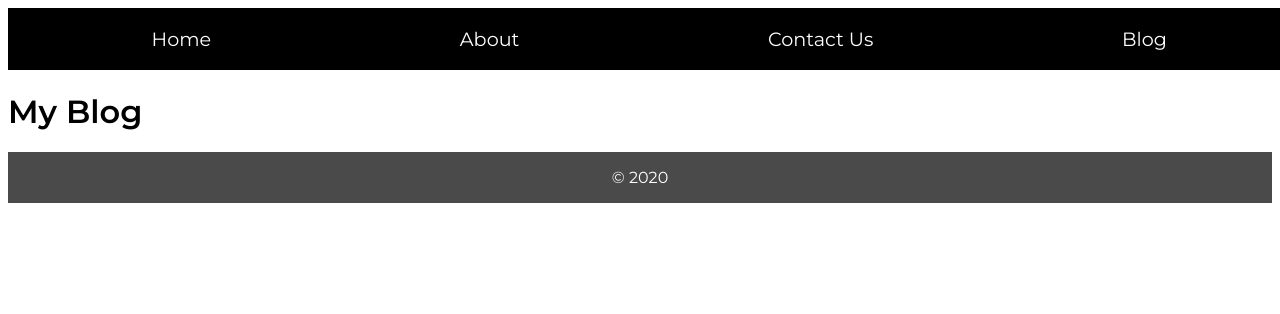
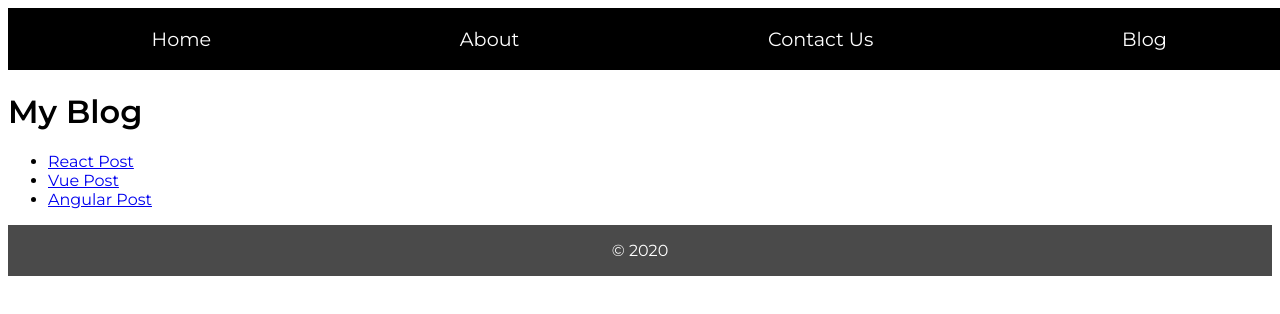
Before and after one commit to Mday1313/next-react, a Next.js app: page /blog in a window 1280 px wide. Shown: the top 314 px of the page. Built offline with nearby package versions, Linux system fonts and the light colour scheme; a small style sheet from the web is missing.

Commit message:
basic set up for Next js with blog

```diff
--- /dev/null
+++ b/pages/404.js
@@ -0,0 +1,3 @@
+export default function Custom404() {
+    return <h1>404 - Page Not Found</h1>
+  }
--- a/pages/_document.js
+++ b/pages/_document.js
@@ -6,11 +6,11 @@ export default class MyDocument extends Document {
             <html>
                 <Head>
                     <meta name="description" content="A site to display my programming portfolio."/>
-                    <meta charset="utf-8" />
+                    <meta charSet="utf-8" />
                     <meta name="robots" content="noindex, nofollow"/>
 
                     <link rel="stylesheet"
-                    href="https://cdnjs.cloudflare.com/ajax/libs/nprogress/0.2.0/nprogress.min.css" integrity="sha512-42kB9yDlYiCEfx2xVwq0q7hT4uf26FUgSIZBK8uiaEnTdShXjwr8Ip1V4xGJMg3mHkUt9nNuTDxunHF0/EgxLQ==" crossorigin="anonymous" />
+                    href="https://cdnjs.cloudflare.com/ajax/libs/nprogress/0.2.0/nprogress.min.css" integrity="sha512-42kB9yDlYiCEfx2xVwq0q7hT4uf26FUgSIZBK8uiaEnTdShXjwr8Ip1V4xGJMg3mHkUt9nNuTDxunHF0/EgxLQ==" crossOrigin="anonymous" />
                     <link href="https://fonts.googleapis.com/css2?family=Montserrat:ital,wght@0,400;0,600;1,200&display=swap" rel="stylesheet"></link>
                 </Head>
                 <body>
--- a/pages/blog.js
+++ b/pages/blog.js
@@ -1,8 +1,21 @@
 import Layout from '../components/Layout';
+import Link from 'next/link';
+
+const PostLink = ({ slug, title }) => (
+    <li>
+        <Link as={`/${slug}`} href={`/post?title=${title}`}>
+            <a>{title}</a>
+        </Link>
+    </li>
+)
 
 const Blog = () => (
     <Layout title="My Blog">
-
+        <ul>
+           <PostLink slug="react-post" title="React Post" />
+           <PostLink slug="vue-post" title="Vue Post" />
+           <PostLink slug="angular-post" title="Angular Post" />
+        </ul>
     </Layout>
 )
 
```
Also changed, not shown: pages/post.js (added, +11 -0 lines).
